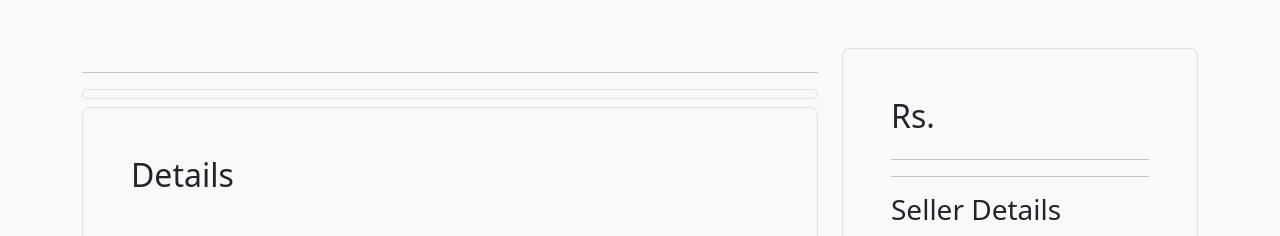
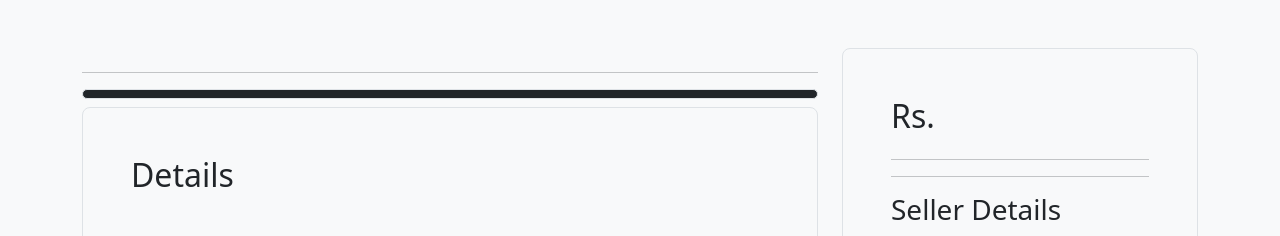
Before and after one commit to sameeramin/olx, a Django app: template listing/templates/listing/ad-details.html in a window 1280 px wide. Shown: the part 72-308 px from the top of the page. Run offline with Django 3.2, Linux system fonts and the light colour scheme; the template is opened without the code that fills it, so the values that code supplies are empty.

Commit message:
Updated ad-details.html

```diff
--- a/listing/templates/listing/ad-details.html
+++ b/listing/templates/listing/ad-details.html
@@ -7,7 +7,7 @@
 {% block extra_styles %}
     .carousel-images {
     height: 400px;
-    object-fit: cover;
+    object-fit: contain;
     }
 {% endblock %}
 
@@ -24,10 +24,9 @@
         <hr>
         <div class="row">
             <div class="col">
-                <div id="carouselExampleControls" class="carousel slide p-1 border rounded-3" data-bs-ride="carousel">
+                <div id="carouselExampleControls" class="carousel slide p-1 border text-bg-dark rounded-3" data-bs-ride="carousel">
                     <div class="carousel-inner">
                         {% for image in object.image_set.all %}
-                            {{ forloop.counter }}
                             {% ifequal forloop.counter 1 %}
                                 <div class="carousel-item active" data-bs-interval="1000000">
                             {% else %}
```
